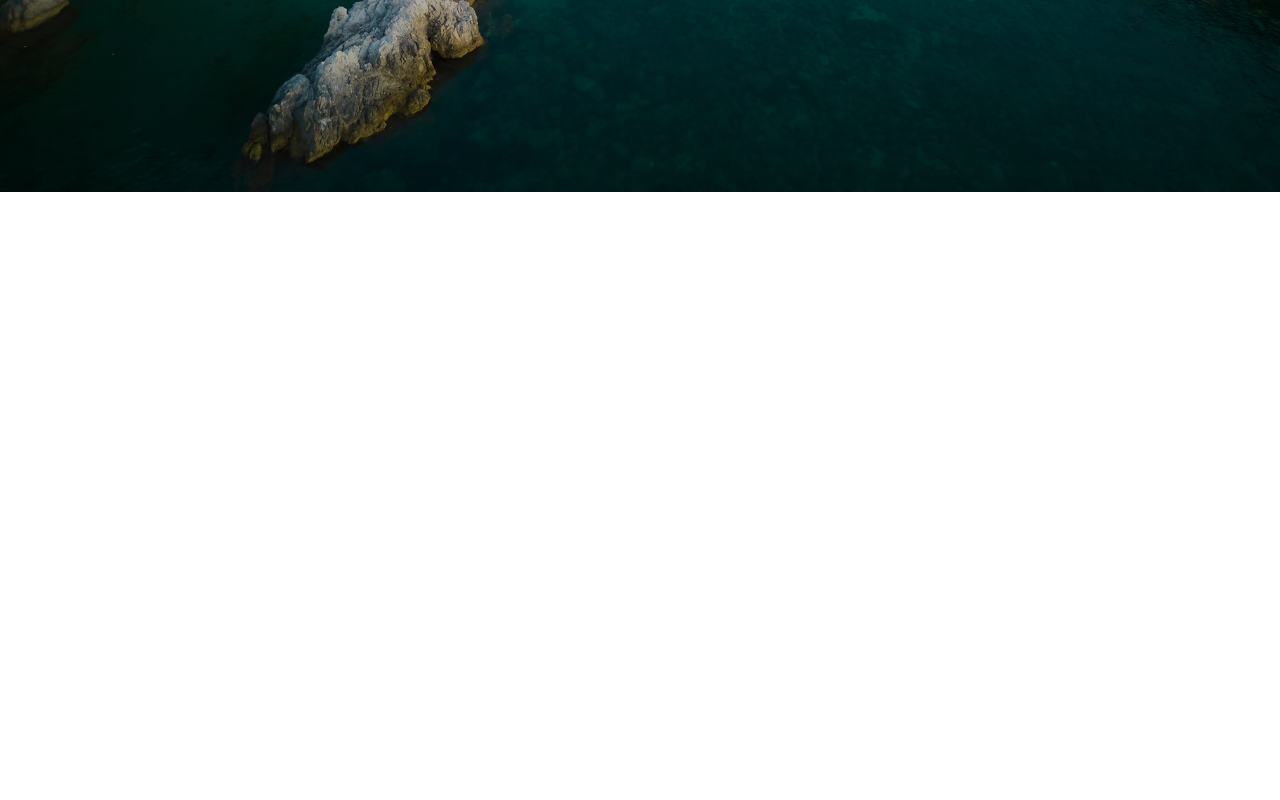
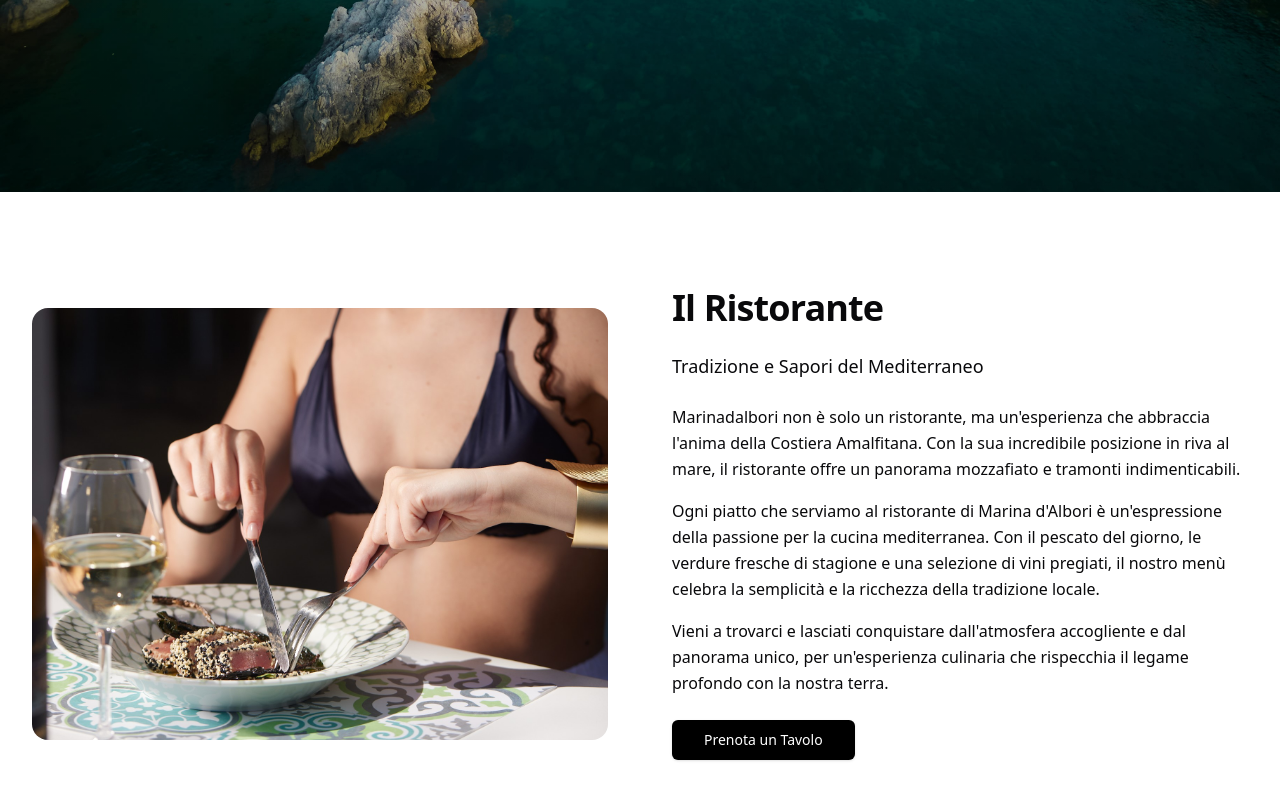
Before and after one commit to aiNicx/marinadalbori_v5, a Next.js app: page / in a window 1280 px wide. Shown: the part 608-1408 px from the top of the page. Before the commit the page ends 800 px from the top, so only its background shows below. Built offline with nearby package versions, Linux system fonts and the light colour scheme.

Commit message:
restaurant-section

```diff
--- /dev/null
+++ b/src/app/(routes)/components/restaurant-section.tsx
@@ -0,0 +1,56 @@
+import Image from "next/image"
+import Link from "next/link"
+import { Button } from "@/components/ui/button"
+
+export const RestaurantSection = () => {
+  return (
+    <section className="container grid lg:grid-cols-2 gap-16 items-center py-24">
+      {/* Immagine */}
+      <div className="relative w-full aspect-[4/3] rounded-2xl overflow-hidden">
+        <Image
+          src="/images/restaurant-food.jpg"
+          alt="Piatto gourmet al Ristorante Marina d'Albori"
+          fill
+          sizes="(max-width: 768px) 100vw, 50vw"
+          className="object-cover"
+          priority
+        />
+      </div>
+
+      {/* Contenuto */}
+      <div className="space-y-6 text-center lg:text-left max-w-2xl mx-auto lg:mx-0">
+        <h2 className="text-4xl font-semibold tracking-tight">Il Ristorante</h2>
+        <p className="text-lg text-muted-foreground/80">
+          Tradizione e Sapori del Mediterraneo
+        </p>
+        <div className="space-y-4">
+          <p className="text-muted-foreground/60 leading-relaxed">
+            Marinadalbori non è solo un ristorante, ma un&apos;esperienza che abbraccia
+            l&apos;anima della Costiera Amalfitana. Con la sua incredibile posizione in riva al
+            mare, il ristorante offre un panorama mozzafiato e tramonti indimenticabili.
+          </p>
+          <p className="text-muted-foreground/60 leading-relaxed">
+            Ogni piatto che serviamo al ristorante di Marina d&apos;Albori è un&apos;espressione
+            della passione per la cucina mediterranea. Con il pescato del giorno, le
+            verdure fresche di stagione e una selezione di vini pregiati, il nostro menù
+            celebra la semplicità e la ricchezza della tradizione locale.
+          </p>
+          <p className="text-muted-foreground/60 leading-relaxed">
+            Vieni a trovarci e lasciati conquistare dall&apos;atmosfera accogliente e dal
+            panorama unico, per un&apos;esperienza culinaria che rispecchia il legame
+            profondo con la nostra terra.
+          </p>
+        </div>
+        <Button
+          asChild
+          size="lg"
+          className="mt-8 bg-black hover:bg-black/90 text-white"
+        >
+          <Link href="/prenota">
+            Prenota un Tavolo
+          </Link>
+        </Button>
+      </div>
+    </section>
+  )
+}
--- a/src/app/(routes)/page.tsx
+++ b/src/app/(routes)/page.tsx
@@ -1,5 +1,6 @@
 import { Header } from "@/components/layout/header";
 import { Hero } from "./components/hero";
+import { RestaurantSection } from "./components/restaurant-section";
 import { Metadata } from "next";
 
 export const metadata: Metadata = {
@@ -18,6 +19,7 @@ export default function HomePage() {
           ctaText="Guarda il menu"
           ctaHref="#menu"
         />
+        <RestaurantSection />
         {/* Altre sezioni della home page verranno aggiunte qui */}
       </main>
     </>
--- a/src/components/layout/header.tsx
+++ b/src/components/layout/header.tsx
@@ -24,7 +24,7 @@ export function Header({ isHeroVisible = true }: HeaderProps) {
         hasScrolled && "shadow-md",
         isTransparent
           ? "bg-transparent"
-          : "bg-background/80 backdrop-blur-sm border-b"
+          : "bg-white border-b"
       )}
     >
       <div className="w-full h-16 sm:h-20 lg:h-24 flex items-center justify-between px-4 sm:px-6 lg:px-16">
@@ -95,7 +95,7 @@ export function Header({ isHeroVisible = true }: HeaderProps) {
                 "rounded-full px-4 lg:px-6 text-sm lg:text-base font-medium",
                 isTransparent
                   ? "bg-white text-black hover:bg-white/90"
-                  : "bg-primary text-white hover:bg-primary/90"
+                  : "bg-black text-white hover:bg-black/90"
               )}
             >
               Prenota un Tavolo
```
Also changed, not shown: .notes/directory_structure.md, public/images/restaurant-food.jpg (added), 1 other file (tests, documents, lock files or other folders).
